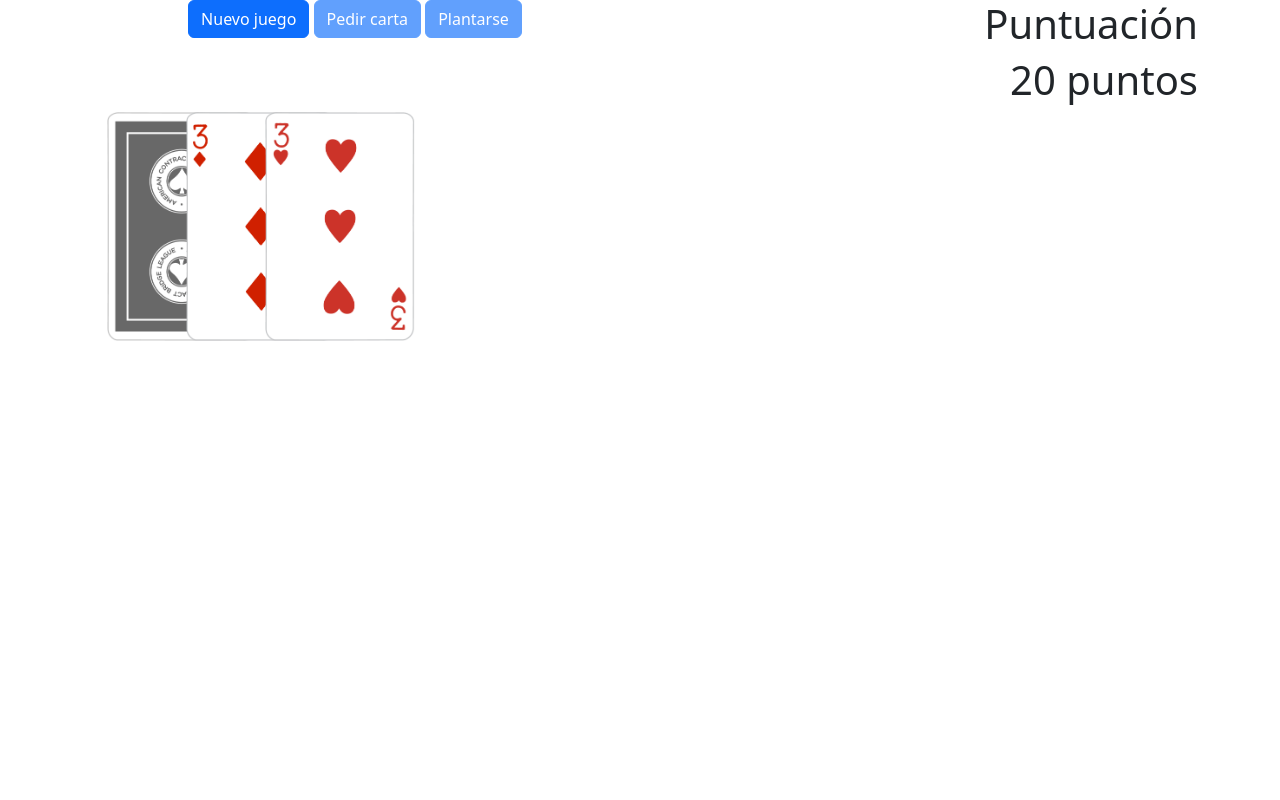
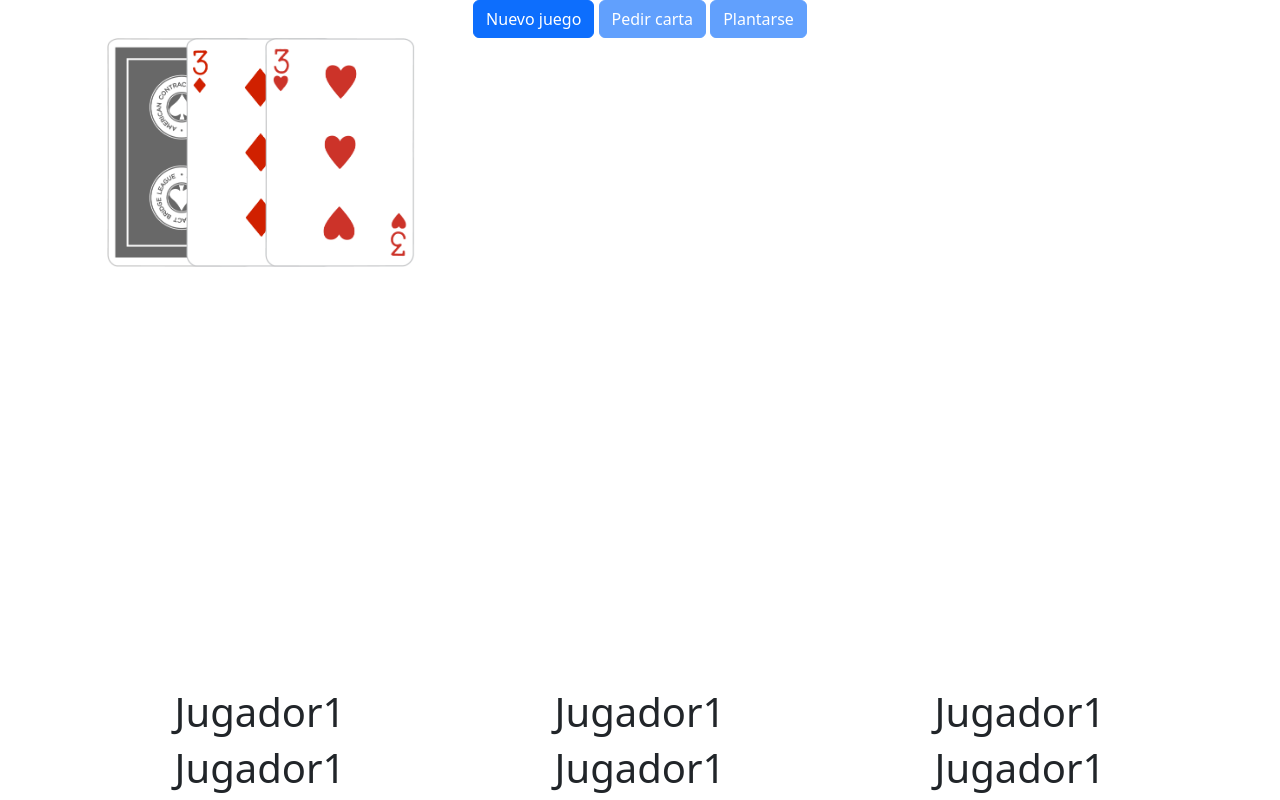
Before and after one commit to Rafadaw2/Github, a PHP site: page /ayuda.html in a window 1280 px wide. Run offline with PHP 8.4, Linux system fonts and the light colour scheme.

Commit message:
18112024 21:42

```diff
--- a/cliente/BlackJack/Archivo/ayuda.css
+++ b/cliente/BlackJack/Archivo/ayuda.css
@@ -3,4 +3,8 @@
     width: 150px;
     left: 100px;
     margin-left: -75px;
+
 }
+.jugador{
+    width: 15rem;
+}
--- a/cliente/BlackJack/Archivo/ayuda.html
+++ b/cliente/BlackJack/Archivo/ayuda.html
@@ -15,15 +15,11 @@
                 <button class="btn btn-primary" onclick="pedirCarta()">Pedir carta</button>
                 <button class="btn btn-primary">Plantarse</button>
             </div>
-            <div style="text-align: right;" class="col">
-                <h1>Puntuación</h1>
-                <h1>20 puntos</h1>
-            </div>
         </div>
     </div>
 
     <div class="container">
-        <div class="row">
+        <div class="row ">
             <div class="col">
                 <div class="jugador-cartas">
                     <img class="carta" src="./cartas/grey_back.png" >
@@ -33,10 +29,56 @@
             </div>
         </div>
     </div>
+    <div class="container fixed-bottom">
+        <div class="row">
+            <div class="col text-center">
+                <div class="row">
 
+                    <div class="jugador1">
+                        <h1>Jugador1</h1>
+                    </div>
+                </div>
+                <div class="row">
+
+                    <div class="jugador1">
+                        <h1>Jugador1</h1>
+                    </div>
+                </div>
+            </div>
+            <div class="col text-center">
+                <div class="row">
+
+                    <div class="jugador1">
+                        <h1>Jugador1</h1>
+                    </div>
+                </div>
+                <div class="row">
+
+                    <div class="jugador1">
+                        <h1>Jugador1</h1>
+                    </div>
+                </div>
+            </div>
+            <div class="col text-center">
+                <div class="row">
+
+                    <div class="jugador1">
+                        <h1>Jugador1</h1>
+                    </div>
+                </div>
+                <div class="row">
+
+                    <div class="jugador1">
+                        <h1>Jugador1</h1>
+                    </div>
+                </div>
+            </div>
+        </div>
+    </div>
     <script src="https://cdn.jsdelivr.net/npm/underscore@1.13.7/underscore-umd-min.js"></script>
     <script src="blackjack.js"></script>
     <script src="https://cdn.jsdelivr.net/npm/bootstrap@5.3.3/dist/js/bootstrap.bundle.min.js" integrity="sha384-YvpcrYf0tY3lHB60NNkmXc5s9fDVZLESaAA55NDzOxhy9GkcIdslK1eN7N6jIeHz" crossorigin="anonymous"></script>
     <script src="https://cdn.jsdelivr.net/npm/@popperjs/core@2.11.8/dist/umd/popper.min.js" integrity="sha384-I7E8VVD/ismYTF4hNIPjVp/Zjvgyol6VFvRkX/vR+Vc4jQkC+hVqc2pM8ODewa9r" crossorigin="anonymous"></script>
 </body>
+
 </html>
```
